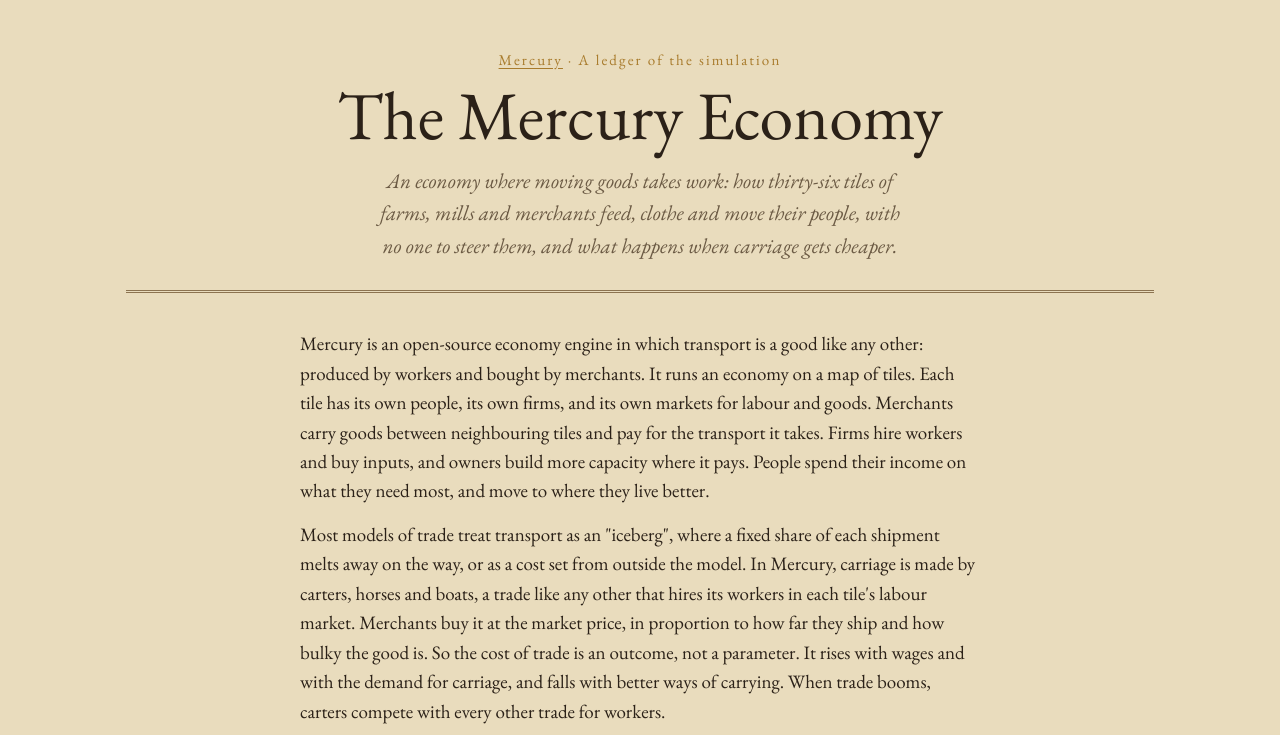
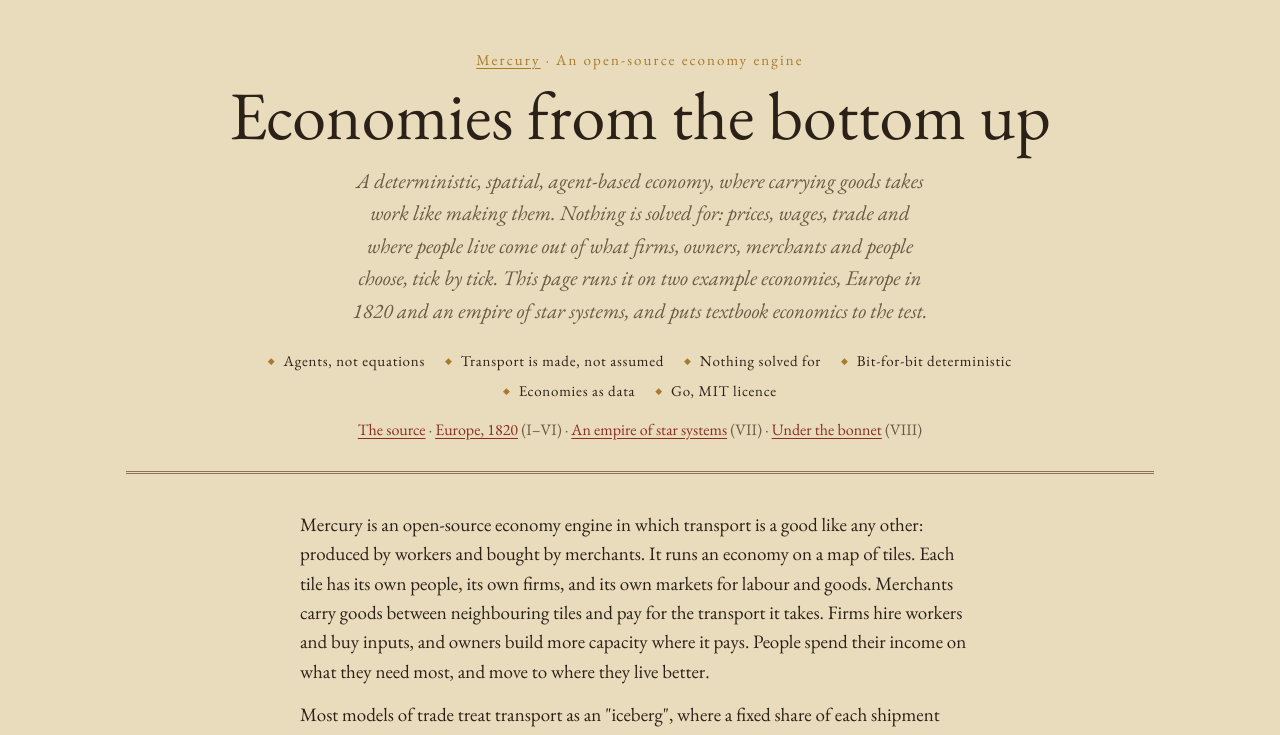
Before and after one commit to rasmusbergpalm/mercury, a plain HTML site: page web/static/economy.html in a window 1280 px wide. Shown: the top 735 px of the page. Drawn offline with nearby package versions, Linux system fonts and the light colour scheme; a web font is replaced by a local one.

Commit message:
Economy page: a header for the engine
The masthead says what Mercury is (an open-source economy engine,
deterministic, spatial, agent-based, where carrying goods takes work like
making them), what the page runs it on (Europe in 1820 and an empire of
star systems), the model's tenets, and links to the source and the
sections.

Co-Authored-By: Claude Opus 5.5 <noreply@anthropic.com>
Claude-Session: https://claude.ai/code/session_01WQsAhEvtmrHaZeTBw7uau4

```diff
--- a/tools/explainer/common.css
+++ b/tools/explainer/common.css
@@ -38,7 +38,12 @@ header.title { text-align: center; padding-block: 8px 28px; border-bottom: 3px d
 .kicker a.back { color: inherit; }
 .kicker { font-family: var(--display); letter-spacing: .14em; color: var(--brass); font-size: 15px; margin: 0; }
 h1 { font-family: var(--display); font-weight: 400; font-size: clamp(40px, 7vw, 68px); line-height: 1.02; margin: 10px 0 14px; text-wrap: balance; }
-.lede { font-size: 21px; font-style: italic; color: var(--muted); max-width: 640px; margin: 0 auto; text-wrap: balance; }
+.lede { font-size: 21px; font-style: italic; color: var(--muted); max-width: 680px; margin: 0 auto; text-wrap: balance; }
+.tenets { list-style: none; padding: 0; margin: 22px auto 0; max-width: 860px; display: flex; flex-wrap: wrap; justify-content: center; gap: 6px 20px;
+  font-family: var(--display); letter-spacing: .05em; font-size: 15px; color: var(--ink); }
+.tenets li { white-space: nowrap; flex: none; }
+.tenets li::before { content: "◆"; color: var(--brass); font-size: 9px; margin-right: 8px; vertical-align: 2px; }
+.links { margin: 16px 0 0; font-size: 16px; color: var(--muted); }
 h2 { font-family: var(--display); font-weight: 400; font-size: 32px; line-height: 1.1; margin: 0 0 6px; text-wrap: balance; }
 h2 .no { color: var(--brass); margin-right: 10px; }
 section { margin-top: 56px; }
--- a/web/static/economy.html
+++ b/web/static/economy.html
@@ -3,7 +3,7 @@
 <head>
 <meta charset="utf-8">
 <meta name="viewport" content="width=device-width, initial-scale=1, viewport-fit=cover">
-<title>The Mercury Economy</title>
+<title>Mercury: an economy engine</title>
 <link rel="preconnect" href="https://fonts.googleapis.com">
 <link rel="stylesheet" href="https://fonts.googleapis.com/css2?family=EB+Garamond:ital,wght@0,400;0,600;1,400&family=IM+Fell+English+SC&display=swap">
 <style>
@@ -47,7 +47,12 @@ header.title { text-align: center; padding-block: 8px 28px; border-bottom: 3px d
 .kicker a.back { color: inherit; }
 .kicker { font-family: var(--display); letter-spacing: .14em; color: var(--brass); font-size: 15px; margin: 0; }
 h1 { font-family: var(--display); font-weight: 400; font-size: clamp(40px, 7vw, 68px); line-height: 1.02; margin: 10px 0 14px; text-wrap: balance; }
-.lede { font-size: 21px; font-style: italic; color: var(--muted); max-width: 640px; margin: 0 auto; text-wrap: balance; }
+.lede { font-size: 21px; font-style: italic; color: var(--muted); max-width: 680px; margin: 0 auto; text-wrap: balance; }
+.tenets { list-style: none; padding: 0; margin: 22px auto 0; max-width: 860px; display: flex; flex-wrap: wrap; justify-content: center; gap: 6px 20px;
+  font-family: var(--display); letter-spacing: .05em; font-size: 15px; color: var(--ink); }
+.tenets li { white-space: nowrap; flex: none; }
+.tenets li::before { content: "◆"; color: var(--brass); font-size: 9px; margin-right: 8px; vertical-align: 2px; }
+.links { margin: 16px 0 0; font-size: 16px; color: var(--muted); }
 h2 { font-family: var(--display); font-weight: 400; font-size: 32px; line-height: 1.1; margin: 0 0 6px; text-wrap: balance; }
 h2 .no { color: var(--brass); margin-right: 10px; }
 section { margin-top: 56px; }
@@ -111,9 +116,18 @@ table.agents td { border-bottom: 1px dotted var(--border); padding: 6px 8px 6px
 <body>
 <div class="page">
 <header class="title">
-  <p class="kicker"><a href="./" class="back">Mercury</a> · A ledger of the simulation</p>
-  <h1>The Mercury Economy</h1>
-  <p class="lede">An economy where moving goods takes work: how thirty-six tiles of farms, mills and merchants feed, clothe and move their people, with no one to steer them, and what happens when carriage gets cheaper.</p>
+  <p class="kicker"><a href="./" class="back">Mercury</a> · An open-source economy engine</p>
+  <h1>Economies from the bottom up</h1>
+  <p class="lede">A deterministic, spatial, agent-based economy, where carrying goods takes work like making them. Nothing is solved for: prices, wages, trade and where people live come out of what firms, owners, merchants and people choose, tick by tick. This page runs it on two example economies, Europe in 1820 and an empire of star systems, and puts textbook economics to the test.</p>
+  <ul class="tenets">
+    <li>Agents, not equations</li>
+    <li>Transport is made, not assumed</li>
+    <li>Nothing solved for</li>
+    <li>Bit-for-bit deterministic</li>
+    <li>Economies as data</li>
+    <li>Go, MIT licence</li>
+  </ul>
+  <p class="links"><a href="https://github.com/rasmusbergpalm/mercury">The source</a> · <a href="#firms">Europe, 1820</a> (I–VI) · <a href="#starlanes">An empire of star systems</a> (VII) · <a href="#engine">Under the bonnet</a> (VIII)</p>
 </header>
 
 <div class="col">
```
Also changed, not shown: tools/explainer/economy.html (+13 -4 lines).
